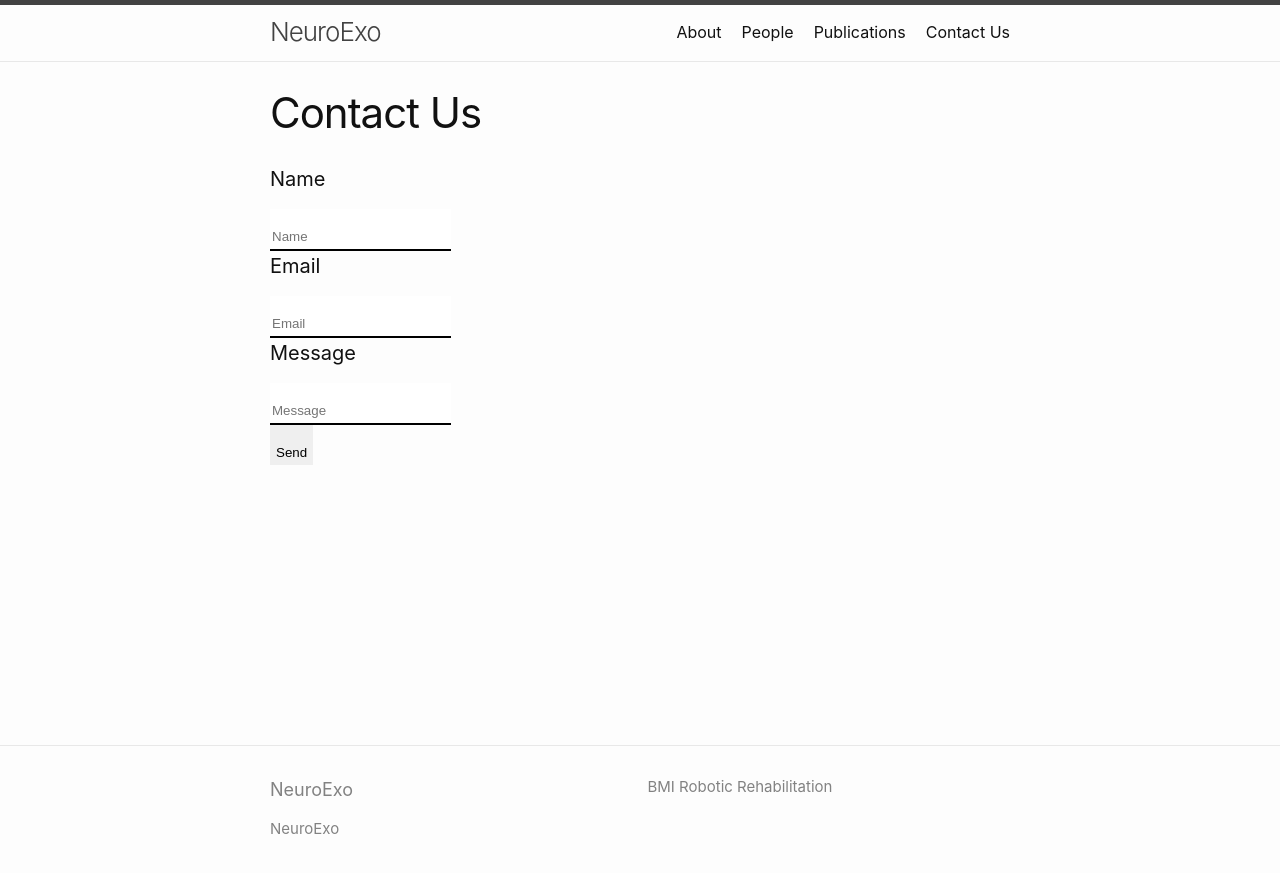
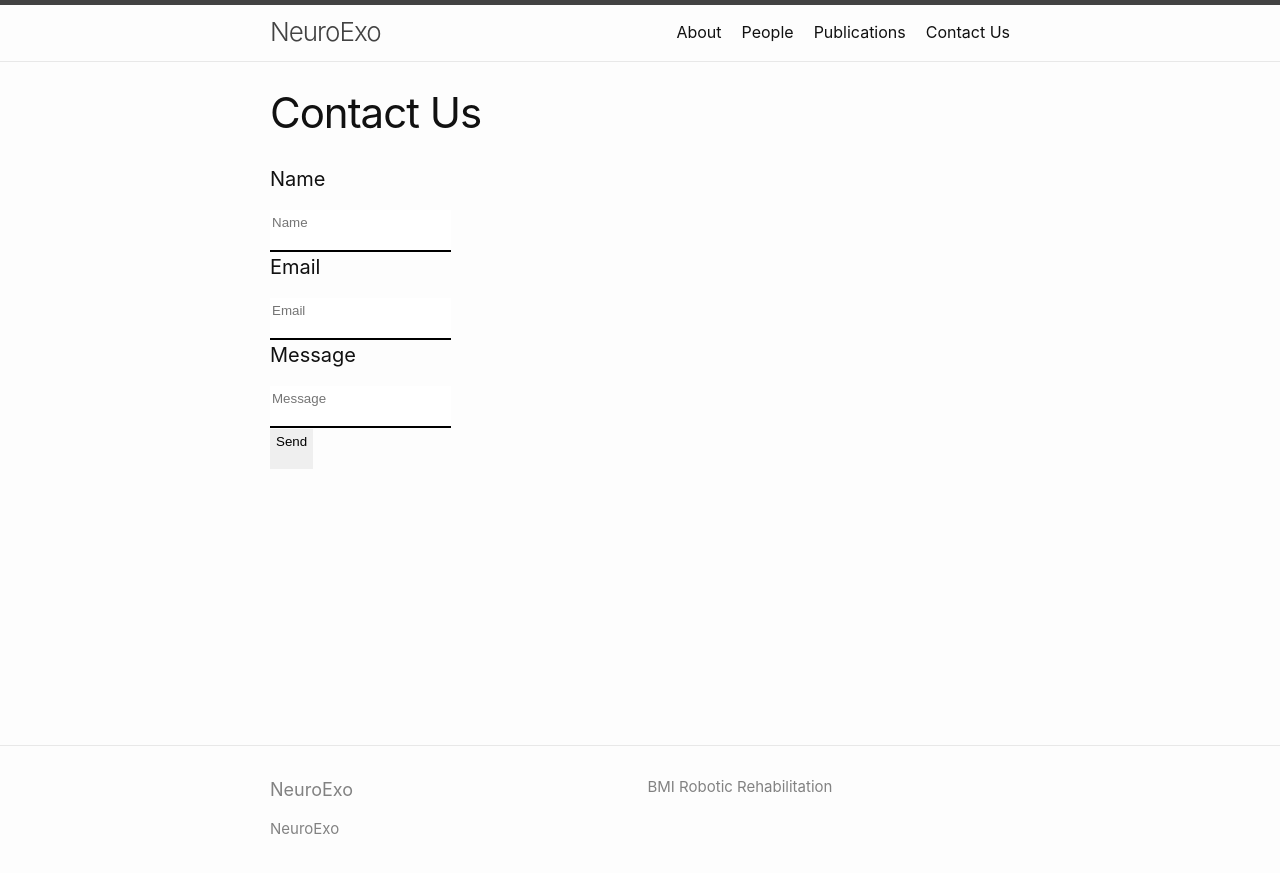
Before and after one commit to arcraik/neuroexo-website, a Jekyll site: the page built from contact.md, in a window 1280 px wide. Shown: the top 873 px of the page. Built offline with Jekyll 4.4.1, drawn with Linux system fonts in a browser that asks for light colours.

Commit message:
Update contact.md

```diff
--- a/contact.md
+++ b/contact.md
@@ -8,8 +8,8 @@ title: Contact Us
             input {
                 border: none;
                 border-bottom: 2px solid black;
-                padding-top: 20px;
-                padding-bottom: 5px;
+                padding-top: 5px;
+                padding-bottom: 20px;
             }
             input[type=submit] {
                 border: none;
```
